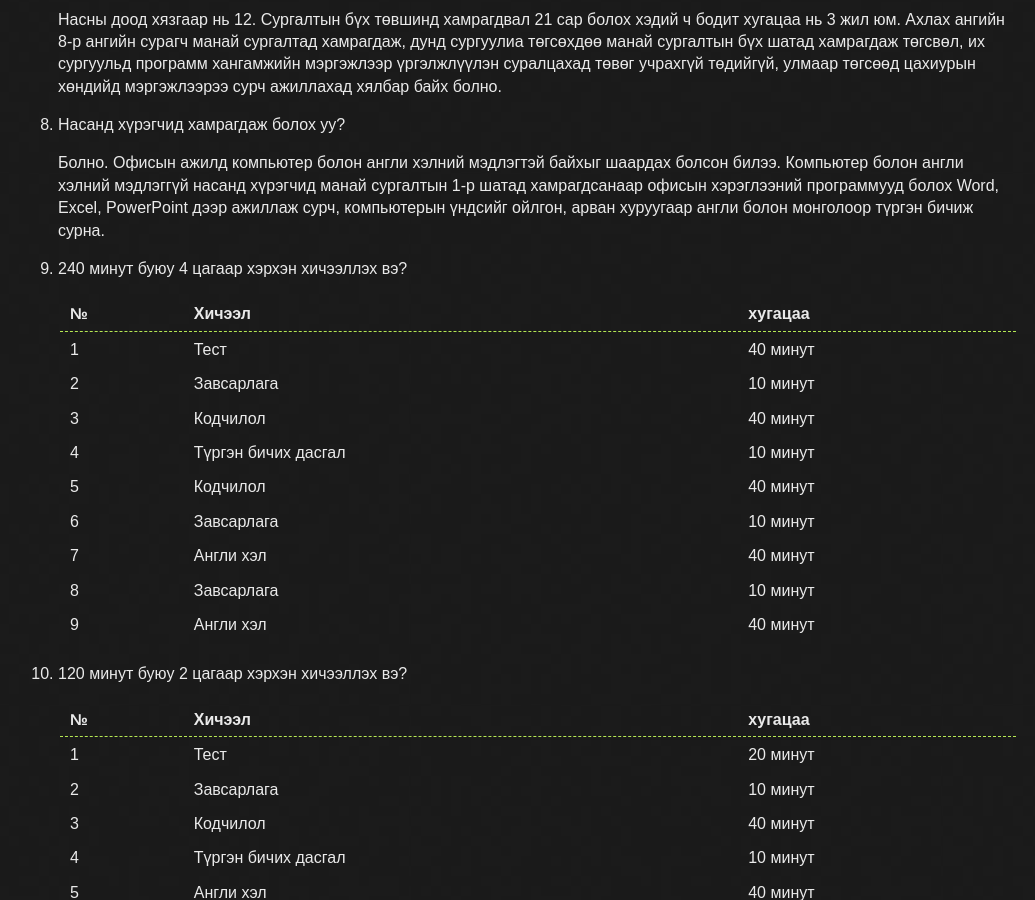
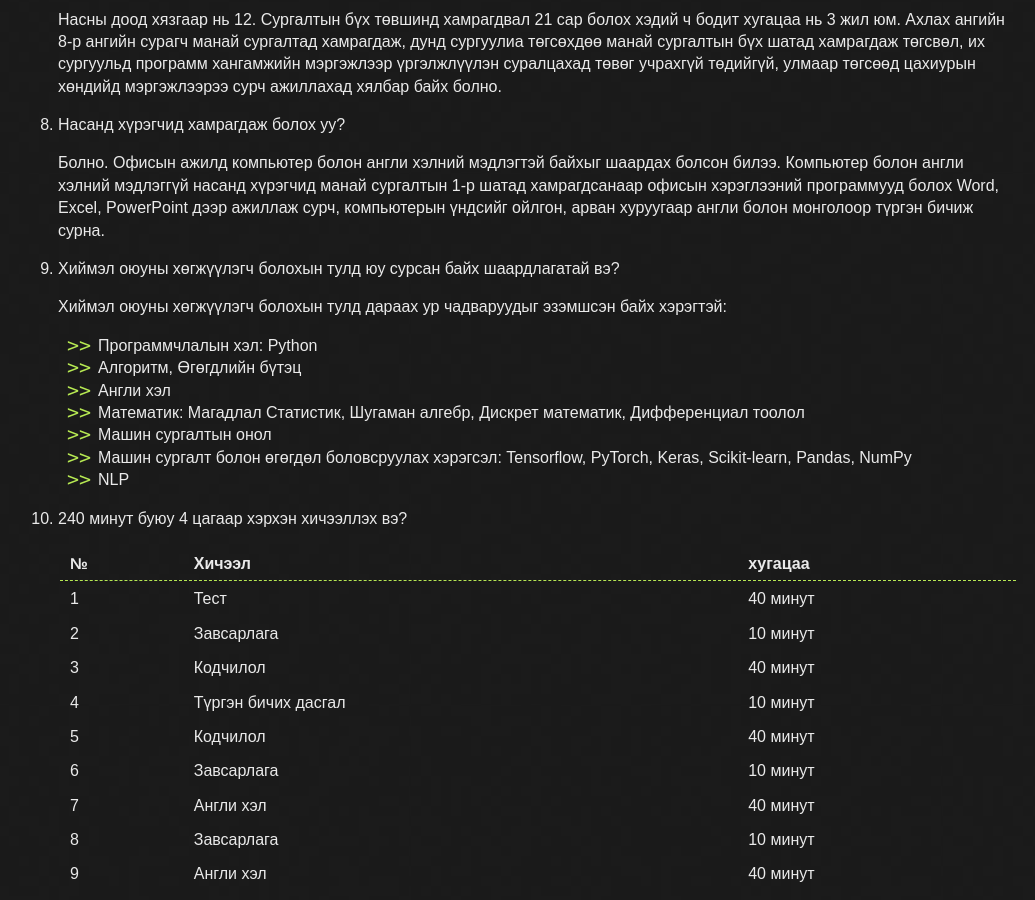
Before and after one commit to ganaatulgaa/corecode, a Jekyll site: the page built from faq.md, in a window 1280 px wide and 900 px high, scrolled down 891 px. Shown: the whole window, without its empty margins (122-1157 px from the left). Built offline with Jekyll 4.4.1, drawn with Linux system fonts in a browser that asks for light colours; our own code applies the rules of GitHub Pages for plain Markdown files.

Commit message:
Update faq.md

```diff
--- a/faq.md
+++ b/faq.md
@@ -36,6 +36,17 @@ layout: default
 
     Болно. Офисын ажилд компьютер болон англи хэлний мэдлэгтэй байхыг шаардах болсон билээ. Компьютер болон англи хэлний мэдлэггүй насанд хүрэгчид манай сургалтын 1-р шатад хамрагдсанаар офисын хэрэглээний программууд болох Word, Excel, PowerPoint дээр ажиллаж сурч, компьютерын үндсийг ойлгон, арван хуруугаар англи болон монголоор түргэн бичиж сурна.
 
+1. Хиймэл оюуны хөгжүүлэгч болохын тулд юу сурсан байх шаардлагатай вэ?
+
+   Хиймэл оюуны хөгжүүлэгч болохын тулд дараах ур чадваруудыг эзэмшсэн байх хэрэгтэй:
+   - Программчлалын хэл: Python
+   - Алгоритм, Өгөгдлийн бүтэц
+   - Англи хэл
+   - Математик: Магадлал Статистик, Шугаман алгебр, Дискрет математик, Дифференциал тоолол
+   - Машин сургалтын онол
+   - Машин сургалт болон өгөгдөл боловсруулах хэрэгсэл: Tensorflow, PyTorch, Keras, Scikit-learn, Pandas, NumPy
+   - NLP
+
 1. 240 минут буюу 4 цагаар хэрхэн хичээллэх вэ?
 
     |---+---------------------+----------|
```
